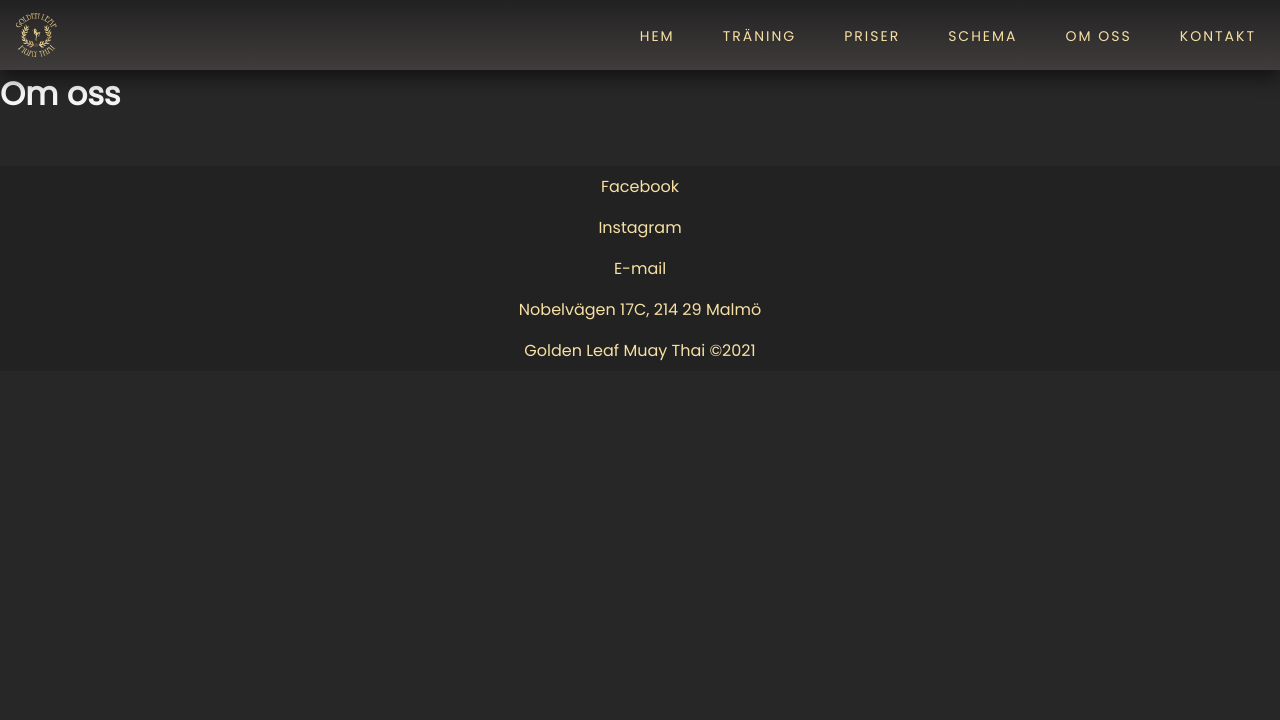
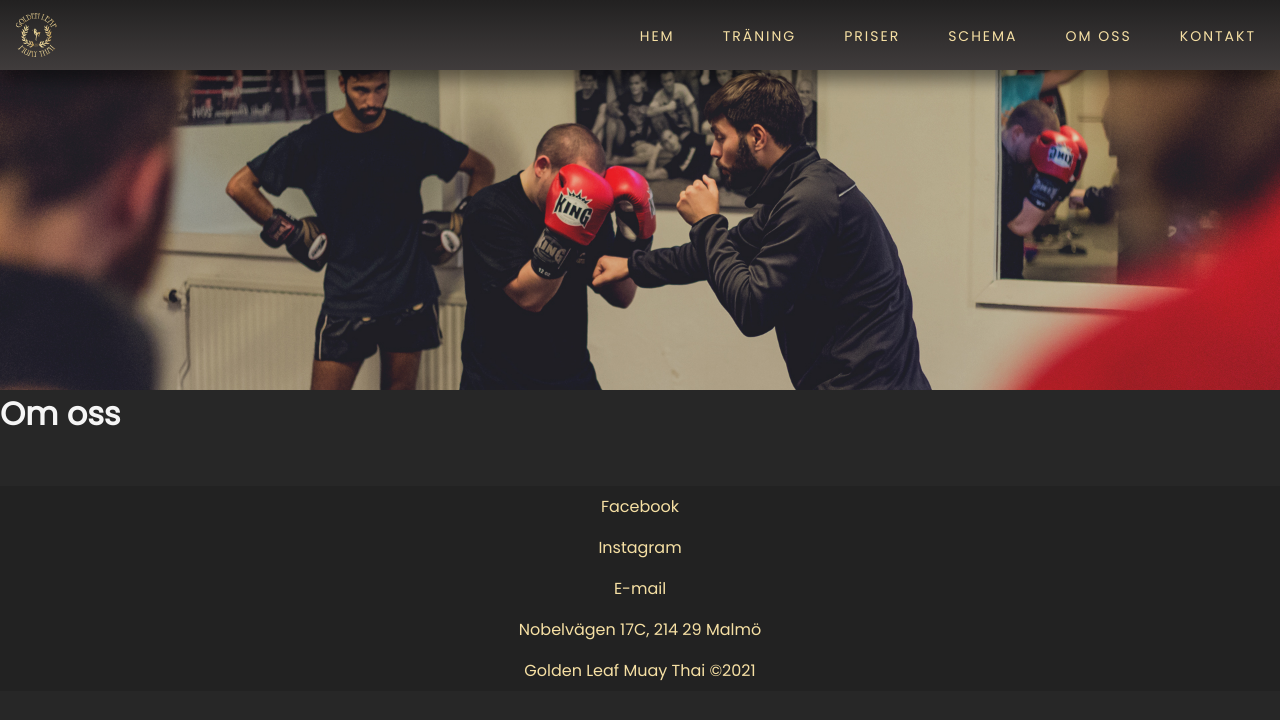
Before and after one commit to cedrikvonheiroth/golden, a React (Create React App) app: page /OmOss in a window 1280 px wide. Shown: the top 720 px of the page. Built offline with nearby package versions, Linux system fonts and the light colour scheme.

Commit message:
hero component added to all pages

```diff
--- /dev/null
+++ b/src/components/Hero.js
@@ -0,0 +1,12 @@
+import React from 'react'
+import styles from '../css/Hero.module.css'
+
+function Hero() {
+    return (
+        <div className={styles.hero}>
+            {/* <div className={styles.hero}></div> */}
+        </div>
+    )
+}
+
+export default Hero;
--- /dev/null
+++ b/src/css/Hero.module.css
@@ -0,0 +1,8 @@
+.hero {
+    background-image: url(../assets/hero.jpg);
+    background-position: center top;
+    max-width: 100vw;
+    height: 40vh;
+    background-size: cover;
+    background-repeat: no-repeat;
+}
--- a/src/css/Home.module.css
+++ b/src/css/Home.module.css
@@ -1,11 +1,4 @@
-.hero {
-    background-image: url(../assets/hero.jpg);
-    background-position: center top;
-    max-width: 100vw;
-    height: 40vh;
-    background-size: cover;
-    background-repeat: no-repeat;
-}
+
 
 div.hem {
     max-width: 100vw;
--- a/src/pages/Hem.js
+++ b/src/pages/Hem.js
@@ -2,13 +2,14 @@
 import styles from '../css/Home.module.css'
 import goldFacebookLogo from '../icons/facebook-gold.svg'
 import goldInstagramLogo from '../icons/instagram-gold.svg'
+import Hero from '../components/Hero'
 
 
 
 function Hem() {
     return (
         <div className={styles.hem} >
-            <div className={styles.hero}></div>
+            <Hero />
             <h1>Golden Leaf Muay Thai</h1>
             <p>På Golden Leaf strävar vi efter att skapa en miljö där såväl nybörjare som veteraner känner sig välkomna. Vi har erfarna tränare som alla är eller har varit aktiva fighters och vi har en god stämning som innebär att alla hjälper varandra att utvecklas. Oavsett om din målsättning är att bli världsmästare eller om du vill komma i form och träna för skojs skull är du välkommen till Golden Leaf!</p>
 
--- a/src/pages/Kontakt.js
+++ b/src/pages/Kontakt.js
@@ -1,8 +1,11 @@
 import React from 'react'
+import Hero from '../components/Hero'
+
 
 function Kontakt() {
     return (
         <div>
+            <Hero />
             <h1>Kontakt</h1>
         </div>
     )
--- a/src/pages/OmOss.js
+++ b/src/pages/OmOss.js
@@ -1,8 +1,10 @@
 import React from 'react'
+import Hero from '../components/Hero'
 
 function OmOss() {
     return (
         <div>
+            <Hero />
             <h1>Om oss</h1>
         </div>
     )
--- a/src/pages/Priser.js
+++ b/src/pages/Priser.js
@@ -1,8 +1,11 @@
 import React from 'react'
+import Hero from '../components/Hero'
+
 
 function Priser() {
     return (
         <div>
+            <Hero />
             <h1>Priser</h1>
         </div>
     )
--- a/src/pages/Schema.js
+++ b/src/pages/Schema.js
@@ -1,8 +1,11 @@
 import React from 'react'
+import Hero from '../components/Hero'
+
 
 export default function Schema() {
     return (
         <div>
+            <Hero />
             <h2>Schema</h2>
         </div>
     )
--- a/src/pages/Träning.js
+++ b/src/pages/Träning.js
@@ -1,9 +1,11 @@
 import React from 'react'
+import Hero from '../components/Hero'
 import Grupper from '../components/Grupper.js'
 
 function Träning() {
     return (
         <div>
+            <Hero />
             <h1>Träning på Golden Leaf</h1>
             <p>På Golden Leaf erbjuder vi träning för alla olika nivåer. Oavsett om din målsättning är att bli världsmästare eller om du vill komma i form och träna för skojs skull är du välkommen till Golden Leaf! På grund av rådande pandemi och begränsade platser vill vi dock att ni kontaktar oss före ni kommer ner!</p>
             <Grupper />
```
